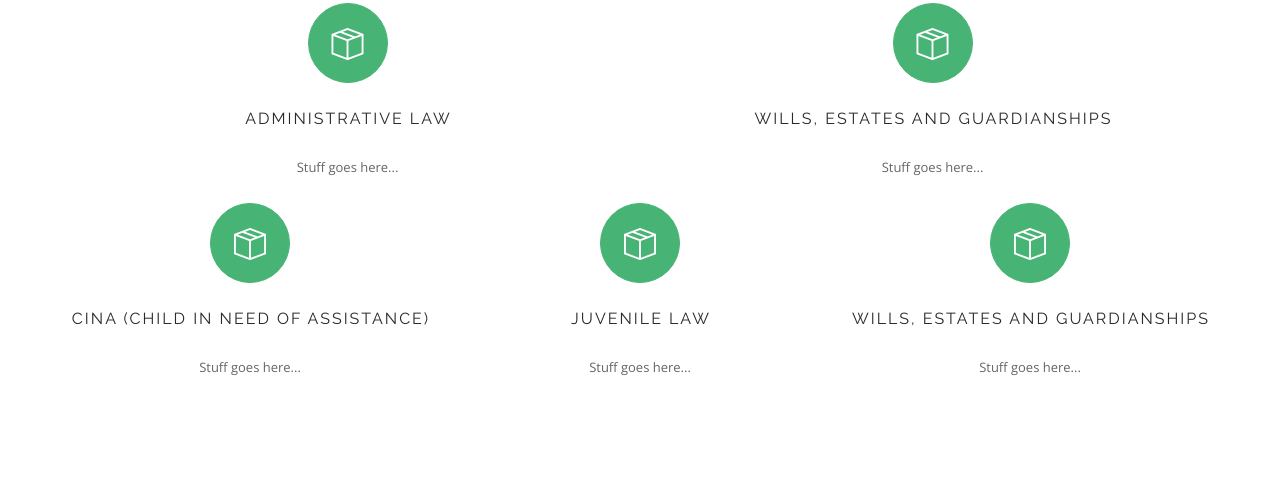
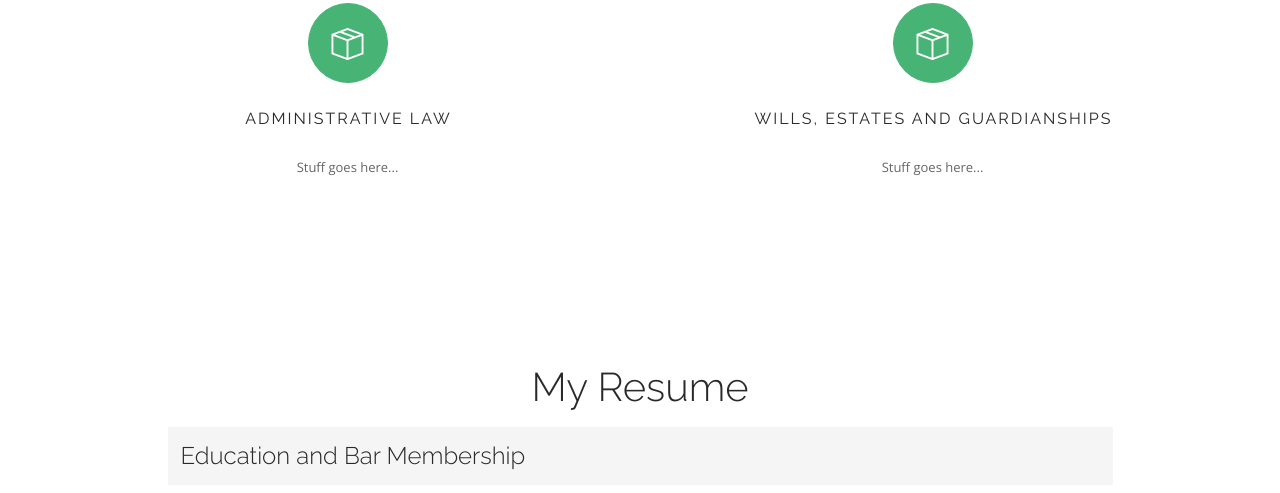
Before and after one commit to yatesdev/DUllmannLaw, a plain HTML site: page index.html in a window 1280 px wide. Shown: the part 2547-3040 px from the top of the page. Drawn offline with nearby package versions, Linux system fonts and the light colour scheme.

Commit message:
Quickfix for practice areas

```diff
--- a/index.html
+++ b/index.html
@@ -233,41 +233,6 @@
                         </div>
                     </div>
                 </div>
-                <div class="row">
-                    <div class="col-sm-4">
-                        <div class="feature feature-2 filled text-center">
-                            <div class="text-center">
-                                <i class="ti-package icon-sm"></i>
-                                <h5 class="uppercase">CINA (Child In Need of Assistance)</h5>
-                            </div>
-                            <p>
-                                Stuff goes here...
-                            </p>
-                        </div>
-                    </div>
-                    <div class="col-sm-4">
-                        <div class="feature feature-2 filled text-center">
-                            <div class="text-center">
-                                <i class="ti-package icon-sm"></i>
-                                <h5 class="uppercase">Juvenile Law</h5>
-                            </div>
-                            <p>
-                                Stuff goes here...
-                            </p>
-                        </div>
-                    </div>
-                    <div class="col-sm-4">
-                        <div class="feature feature-2 filled text-center">
-                            <div class="text-center">
-                                <i class="ti-package icon-sm"></i>
-                                <h5 class="uppercase">Wills, Estates and Guardianships</h5>
-                            </div>
-                            <p>
-                                Stuff goes here...
-                            </p>
-                        </div>
-                    </div>
-                </div>
             </div>
         </section>
         <!-- <section>
```
